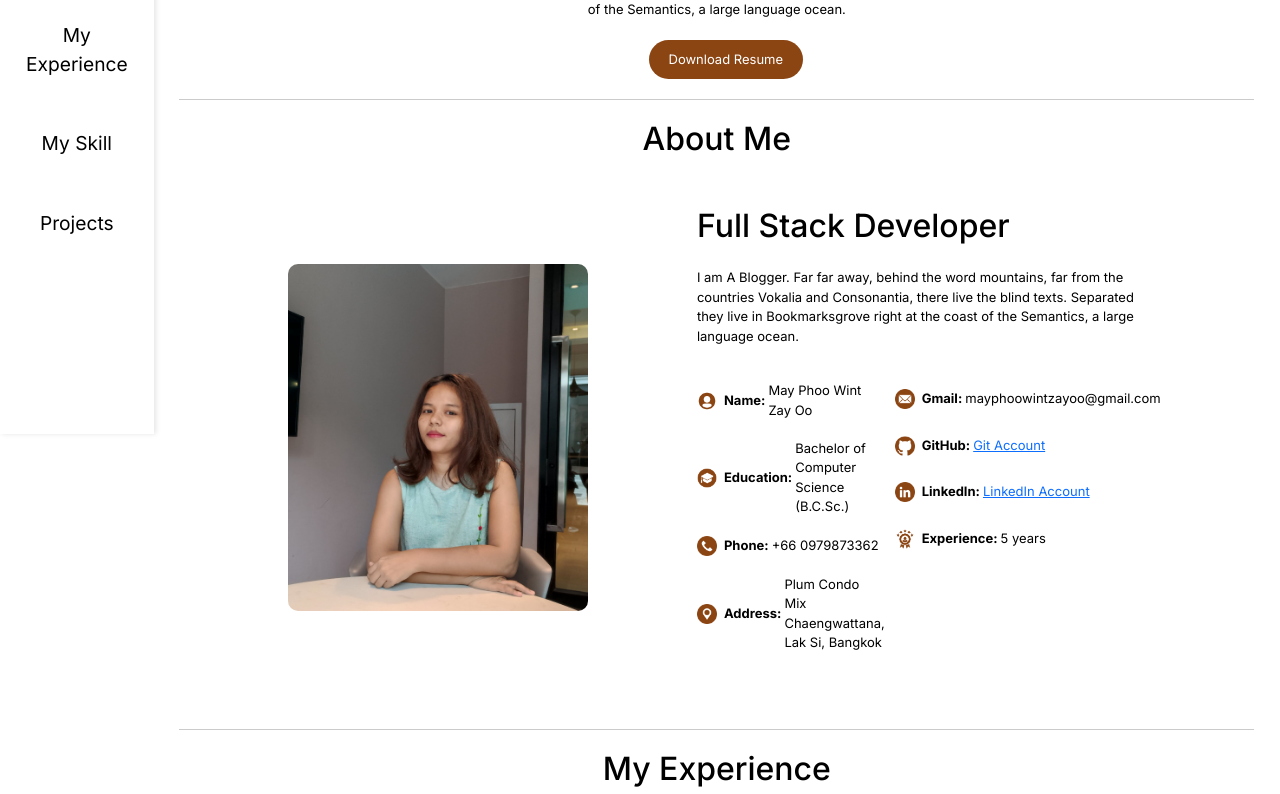
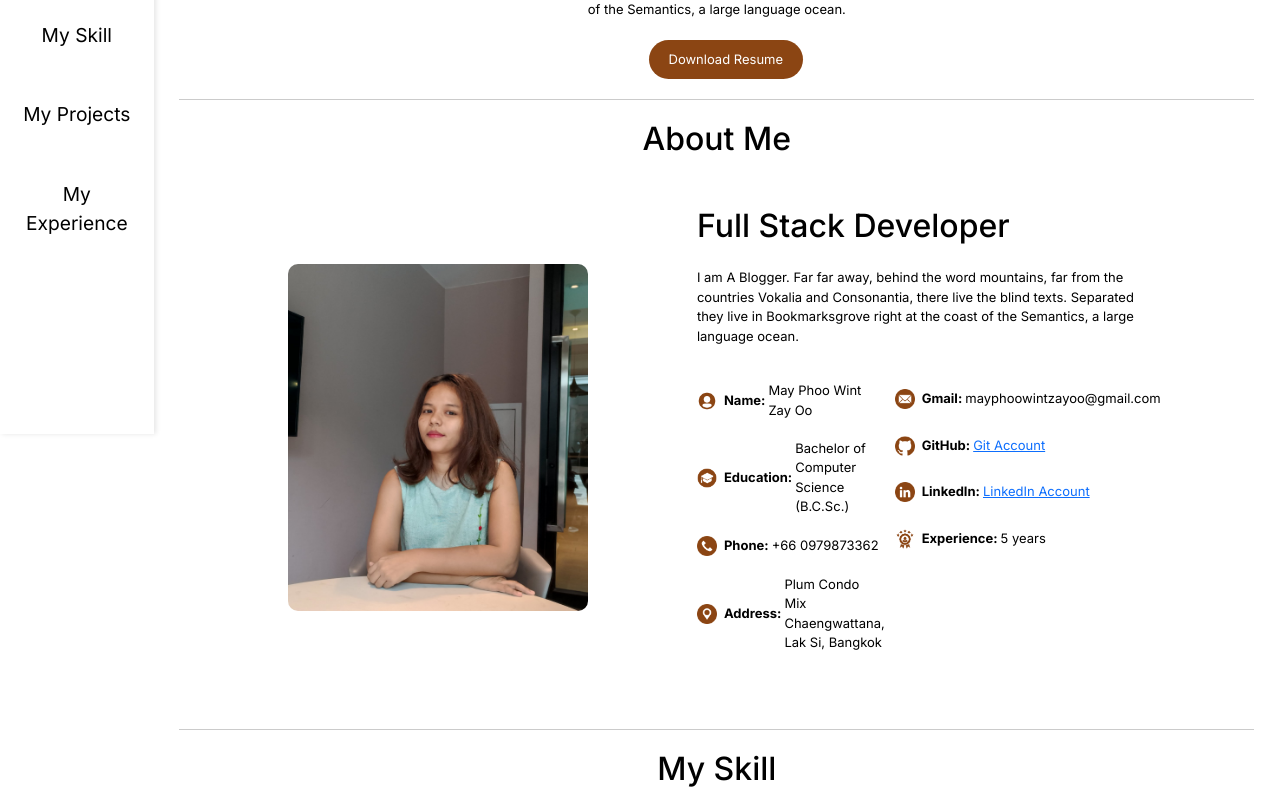
Before and after one commit to MayPhoo-tech-2020/MayPhoo, a Next.js app: page / in a window 1280 px wide. Shown: the part 366-1160 px from the top of the page. Built offline with nearby package versions, Linux system fonts and the light colour scheme; no server answers; the database is empty.

Commit message:
change place

```diff
--- a/src/app/components/Body.js
+++ b/src/app/components/Body.js
@@ -16,9 +16,6 @@ const Body = () => {
 
                 <h2 id="about">About Me</h2>
                 <AboutMe/>
-                <hr className='line'/>
-                <h2 id="experience">My Experience</h2>
-                <MyExperience/>
                 <hr className="line" />
 
                 <h2 id="skill">My Skill</h2>
@@ -27,6 +24,10 @@ const Body = () => {
 
                 <h2 id="project">My Projects</h2>
                 <MyProjects/>
+                <hr className='line'/>
+                <h2 id="experience">My Experience</h2>
+                <MyExperience/>
+
             </div>
         </div>
     );
--- a/src/app/components/SideNav.js
+++ b/src/app/components/SideNav.js
@@ -20,9 +20,10 @@ const SideNav = () => {
                 </a>
                 <a href="#home" className="nav-link">Home</a>
                 <a href="#about" className="nav-link">About</a>
+                <a href="#skill" className="nav-link">My Skill</a>
+                <a href="#project" className="nav-link">My Projects</a>
                 <a href="#experience" className="nav-link">My Experience</a>
-                <a href="#skill" className="nav-link">My Skill</a>
-                <a href="#project" className="nav-link">Projects</a>
+
             </div>
         </>
     );
```
